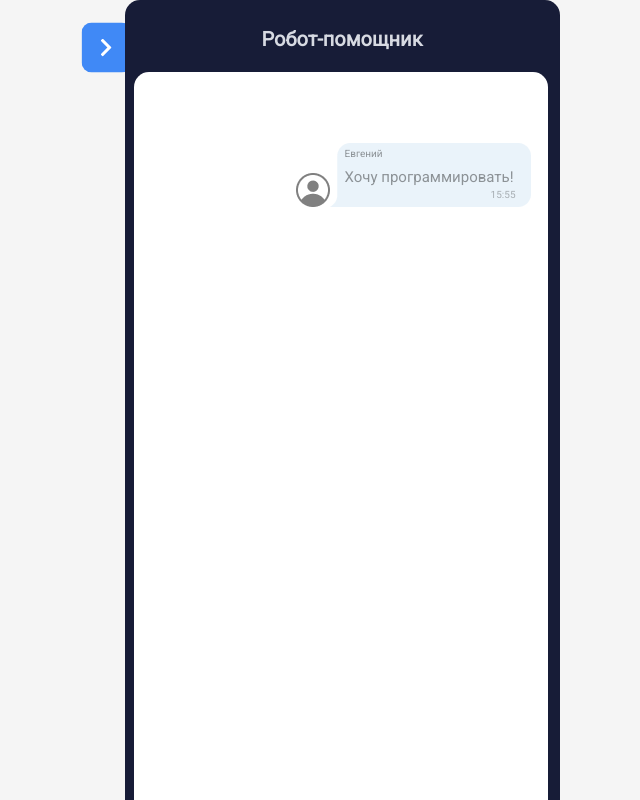
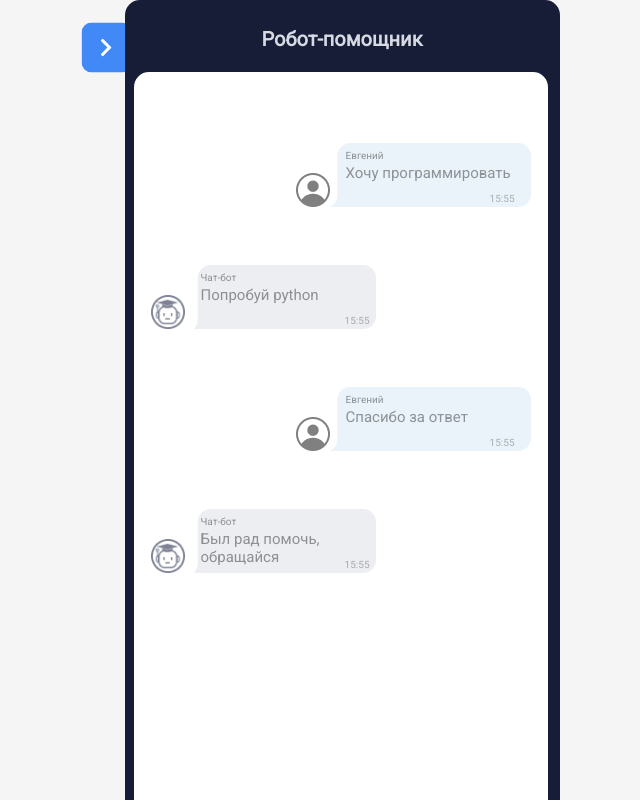
Before and after one commit to script696/i_messenger, a React (Create React App) app: page /messenger in a window 1280 px wide. Shown: the top 800 px of the page, without its empty margins (298-938 px from the left). Built offline with nearby package versions, Linux system fonts and the light colour scheme.

Commit message:
Adeed fakeFetch Data and render messeges functional
Adeed fakeFetch Data and render messeges functional

```diff
--- a/src/pages/Messenger/Messenger.module.scss
+++ b/src/pages/Messenger/Messenger.module.scss
@@ -8,6 +8,6 @@
   gap: 58px;
 
   &__messege {
-    align-self: flex-end;
+    display: grid;
   }
 }
--- a/src/pages/Messenger/Messenger.tsx
+++ b/src/pages/Messenger/Messenger.tsx
@@ -5,7 +5,8 @@ import MsgCard from "./components/MsgCard";
 
 const Messenger = () => {
   interface IfakeData {
-    _userId: string;
+    _msgUniqueId: string;
+    _ownerId: string;
     userName: string;
     textMsg: string;
     timeSent: string;
@@ -30,12 +31,18 @@ const Messenger = () => {
     response();
   }, []);
 
+
+
   return (
     <ul className={s.messenger}>
-      <li className={s.messenger__messege}><MsgCard/></li>
-      <li className={s.messenger__messege}></li>
-      <li className={s.messenger__messege}></li>
-      <li className={s.messenger__messege}></li>
+      {msgData?.map((msg) => {
+
+        return (
+          <li key={msg._msgUniqueId} className={s.messenger__messege}>
+            <MsgCard msgData={msg} userId={userData}/>
+          </li>
+        );
+      })}
     </ul>
   );
 };
--- a/src/pages/Messenger/components/MsgCard.module.scss
+++ b/src/pages/Messenger/components/MsgCard.module.scss
@@ -2,9 +2,12 @@
   box-sizing: border-box;
   height: 64px;
   display: flex;
+  justify-self: end;
+
   &__content {
     width: 201px;
-    padding: 5px 15px;
+    padding: 7px 16px;
+    position: relative;
     display: flex;
     flex-direction: column;
     background: url("../../../assets/img/userMsgBack.png") center / contain
@@ -14,7 +17,7 @@
     font-size: 10px;
     line-height: 12px;
     color: rgba(0, 0, 0, 0.4);
-    margin: 0 0 8px 0;
+    margin: 0 0 2px 0;
   }
   &__text {
     font-size: 15px;
@@ -23,6 +26,9 @@
     margin: 0 0 3px 0;
   }
   &__time {
+    position: absolute;
+    bottom: 2px;
+    right: 16px;
     margin: 0;
     font-size: 10px;
     line-height: 12px;
@@ -43,6 +49,10 @@
   }
 }
 
+.msgCard_style_bot {
+  justify-self: start;
+}
+
 .msgCard_style_bot .msgCard__content {
   background: url("../../../assets/img/botMsgBack.png") center / contain
     no-repeat;
--- a/src/pages/Messenger/components/MsgCard.tsx
+++ b/src/pages/Messenger/components/MsgCard.tsx
@@ -2,23 +2,35 @@ import React from "react";
 import s from "./MsgCard.module.scss";
 
 interface IMsgCard {
-  _userId: string,
-  userName: string,
-  textMsg: string,
-  timeSent: string,
+  msgData: {
+    _ownerId: string;
+    userName: string;
+    textMsg: string;
+    timeSent: string;
+  },
+  userId : [
+    {
+      _userId: string;
+    }
+  ]
 }
 
+const MsgCard = ({
+  msgData: { _ownerId, userName, textMsg, timeSent, }, userId
+}: any) => {
 
-const MsgCard = () => {
+
+  const isUserMsg = _ownerId === userId[0]._userId
+
   return (
-    <article className={`${s.msgCard}`}>
+    <article className={`${s.msgCard} ${!isUserMsg ? s.msgCard_style_bot : null} }`}>
       <div className={s.msgCard__logoWrapper}>
-        <div className={`${s.msgCard__logo}`}></div>
+        <div className={s.msgCard__logo}></div>
       </div>
-      <div className={`${s.msgCard__content}`}>
-        <p className={s.msgCard__name}>Евгений</p>
-        <p className={s.msgCard__text}>Хочу программировать!</p>
-        <p className={s.msgCard__time}>15:55</p>
+      <div className={s.msgCard__content}>
+        <p className={s.msgCard__name}>{userName}</p>
+        <p className={s.msgCard__text}>{textMsg}</p>
+        <p className={s.msgCard__time}>{timeSent}</p>
       </div>
     </article>
   );
--- a/src/shared/Navigation/Navigation.tsx
+++ b/src/shared/Navigation/Navigation.tsx
@@ -16,7 +16,6 @@ const Navigation = () => {
 
   const location = useLocation();
 
-  console.log(isMenuOpen);
 
   return (
     <nav className={s.navigation}>
--- a/src/utils/fakeApi.tsx
+++ b/src/utils/fakeApi.tsx
@@ -1,5 +1,6 @@
 interface IfakeData {
-  _userId: string;
+  _msgUniqueId: string;
+  _ownerId: string;
   userName: string;
   textMsg: string;
   timeSent: string;
@@ -10,25 +11,29 @@ interface IfakeData2 {
 
 const fakeMsgData: Array<IfakeData> = [
   {
-    _userId: "000000",
+    _msgUniqueId: '12DF124asf',
+    _ownerId: "000000",
     userName: "Евгений",
     textMsg: "Хочу программировать",
     timeSent: "15:55",
   },
   {
-    _userId: "111111",
+    _msgUniqueId: '22DF124asf',
+    _ownerId: "111111",
     userName: "Чат-бот",
     textMsg: "Попробуй python",
     timeSent: "15:55",
   },
   {
-    _userId: "000000",
+    _msgUniqueId: '32DF124asf',
+    _ownerId: "000000",
     userName: "Евгений",
     textMsg: "Спасибо за ответ",
     timeSent: "15:55",
   },
   {
-    _userId: "111111",
+    _msgUniqueId: '42DF124asf',
+    _ownerId: "111111",
     userName: "Чат-бот",
     textMsg: "Был рад помочь, обращайся",
     timeSent: "15:55",
@@ -45,14 +50,14 @@ const getMsgData = (): Promise<any> => {
   return new Promise((resolve, reject) => {
     setTimeout(() => {
       resolve(fakeMsgData);
-    }, 2000);
+    }, 1000);
   });
 };
 const getUserData = (): Promise<any> => {
   return new Promise((resolve, reject) => {
     setTimeout(() => {
       resolve(fakeUserData);
-    }, 2000);
+    }, 1000);
   });
 };
 
```
